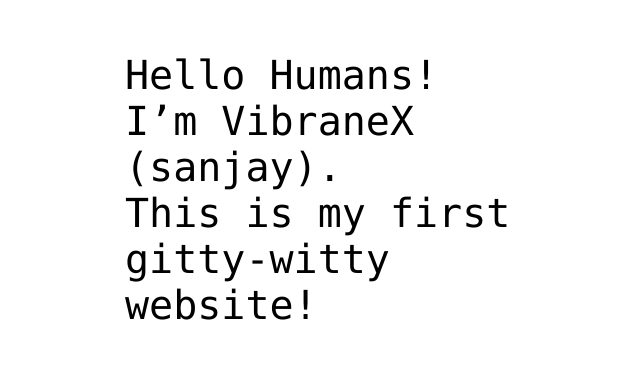
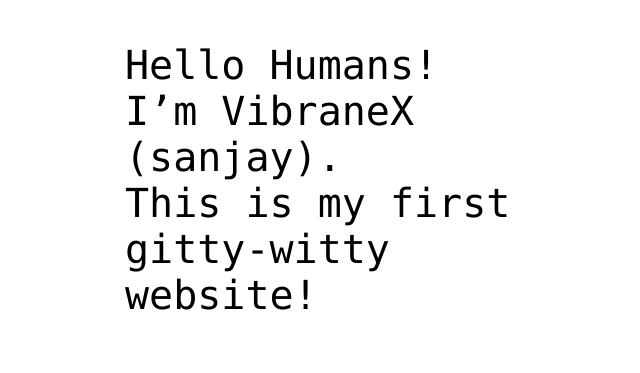
Before and after one commit to vibraneX/vibraneX.github.io, a plain HTML site: page index.html in a window 1280 px wide. Shown: the part 351-724 px from the top of the page, without its empty margins (315-955 px from the left). Drawn offline with Linux system fonts and the light colour scheme.

Commit message:
Update styles.css

```diff
--- a/styles.css
+++ b/styles.css
@@ -12,6 +12,6 @@
 p {
   display: block;
   width: 400px;
-  margin: 50px auto;
+  margin: 40px auto;
   font: 40px Monaco,"Courier New","DejaVu Sans Mono","Bitstream Vera Sans Mono",monospace;
 }
```
